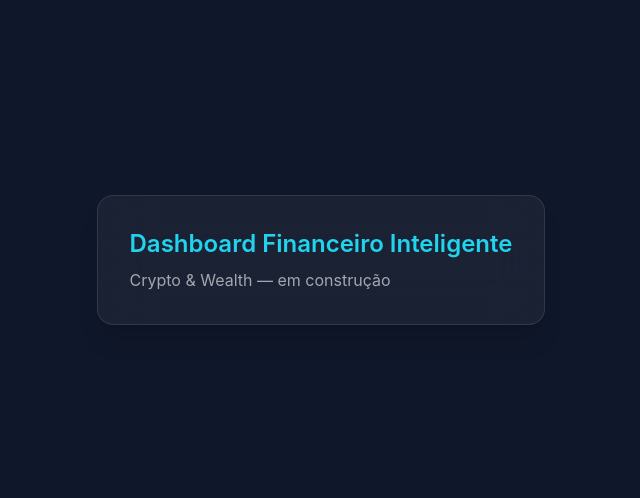
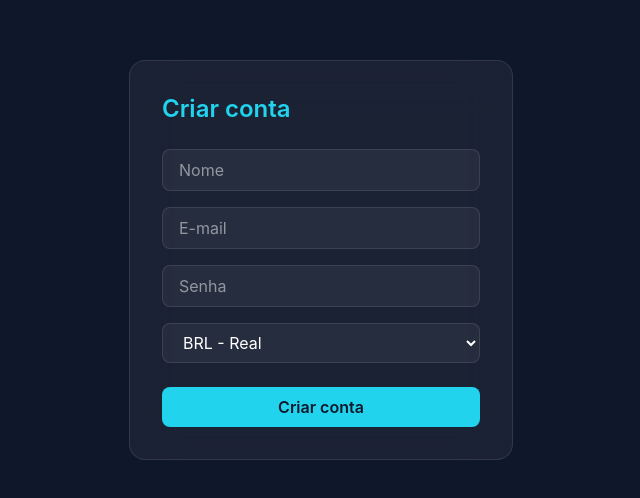
Before and after one commit to Mosca-Pedro/dashboard-financeiro, a React app in the folder frontend/: page /register in a window 1280 px wide. Shown: the part 140-638 px from the top of the page, without its empty margins (319-959 px from the left). Built offline with nearby package versions, Linux system fonts and the light colour scheme; the HTML template or start-up script is replaced by a standard one.

Commit message:
Add páginas Login, Register e Dashboard com React Router

```diff
--- a/frontend/src/App.jsx
+++ b/frontend/src/App.jsx
@@ -1,13 +1,17 @@
+import { BrowserRouter, Routes, Route } from 'react-router-dom'
+import Login from './pages/Login'
+import Register from './pages/Register'
+import Dashboard from './pages/Dashboard'
+
 function App() {
   return (
-    <div className="min-h-screen bg-background text-white flex items-center justify-center">
-      <div className="backdrop-blur-xl bg-white/5 border border-white/10 rounded-2xl p-8 shadow-xl">
-        <h1 className="text-2xl font-semibold text-neon-cyan">
-          Dashboard Financeiro Inteligente
-        </h1>
-        <p className="text-white/60 mt-2">Crypto & Wealth — em construção</p>
-      </div>
-    </div>
+    <BrowserRouter>
+      <Routes>
+        <Route path="/" element={<Login />} />
+        <Route path="/register" element={<Register />} />
+        <Route path="/dashboard" element={<Dashboard />} />
+      </Routes>
+    </BrowserRouter>
   )
 }
 
--- /dev/null
+++ b/frontend/src/pages/Dashboard.jsx
@@ -0,0 +1,34 @@
+function Dashboard() {
+  return (
+    <div className="min-h-screen bg-background text-white p-6">
+      <header className="flex items-center justify-between mb-8">
+        <h1 className="text-2xl font-semibold text-neon-cyan">
+          Dashboard Financeiro
+        </h1>
+        <div className="text-white/60">Olá, usuário</div>
+      </header>
+
+      <div className="grid grid-cols-1 md:grid-cols-3 gap-4 mb-8">
+        <div className="backdrop-blur-xl bg-white/5 border border-white/10 rounded-2xl p-6">
+          <p className="text-white/60 text-sm">Saldo Total</p>
+          <p className="text-2xl font-bold mt-1">R$ --</p>
+        </div>
+        <div className="backdrop-blur-xl bg-white/5 border border-white/10 rounded-2xl p-6">
+          <p className="text-white/60 text-sm">Lucro / Prejuízo</p>
+          <p className="text-2xl font-bold mt-1 text-neon-green">R$ --</p>
+        </div>
+        <div className="backdrop-blur-xl bg-white/5 border border-white/10 rounded-2xl p-6">
+          <p className="text-white/60 text-sm">Maior Alocação</p>
+          <p className="text-2xl font-bold mt-1">--</p>
+        </div>
+      </div>
+
+      <div className="backdrop-blur-xl bg-white/5 border border-white/10 rounded-2xl p-6">
+        <h2 className="text-lg font-semibold mb-4">Transações Recentes</h2>
+        <p className="text-white/40">Nenhuma transação ainda.</p>
+      </div>
+    </div>
+  )
+}
+
+export default Dashboard
--- /dev/null
+++ b/frontend/src/pages/Login.jsx
@@ -0,0 +1,29 @@
+function Login() {
+  return (
+    <div className="min-h-screen bg-background text-white flex items-center justify-center">
+      <div className="backdrop-blur-xl bg-white/5 border border-white/10 rounded-2xl p-8 w-full max-w-sm">
+        <h1 className="text-2xl font-semibold text-neon-cyan mb-6">Entrar</h1>
+        <form className="flex flex-col gap-4">
+          <input
+            type="email"
+            placeholder="E-mail"
+            className="bg-white/5 border border-white/10 rounded-lg px-4 py-2 outline-none focus:border-neon-cyan"
+          />
+          <input
+            type="password"
+            placeholder="Senha"
+            className="bg-white/5 border border-white/10 rounded-lg px-4 py-2 outline-none focus:border-neon-cyan"
+          />
+          <button
+            type="submit"
+            className="bg-neon-cyan text-background font-semibold rounded-lg py-2 mt-2 hover:opacity-90 transition"
+          >
+            Entrar
+          </button>
+        </form>
+      </div>
+    </div>
+  )
+}
+
+export default Login
--- /dev/null
+++ b/frontend/src/pages/Register.jsx
@@ -0,0 +1,40 @@
+function Register() {
+  return (
+    <div className="min-h-screen bg-background text-white flex items-center justify-center">
+      <div className="backdrop-blur-xl bg-white/5 border border-white/10 rounded-2xl p-8 w-full max-w-sm">
+        <h1 className="text-2xl font-semibold text-neon-cyan mb-6">Criar conta</h1>
+        <form className="flex flex-col gap-4">
+          <input
+            type="text"
+            placeholder="Nome"
+            className="bg-white/5 border border-white/10 rounded-lg px-4 py-2 outline-none focus:border-neon-cyan"
+          />
+          <input
+            type="email"
+            placeholder="E-mail"
+            className="bg-white/5 border border-white/10 rounded-lg px-4 py-2 outline-none focus:border-neon-cyan"
+          />
+          <input
+            type="password"
+            placeholder="Senha"
+            className="bg-white/5 border border-white/10 rounded-lg px-4 py-2 outline-none focus:border-neon-cyan"
+          />
+          <select
+            className="bg-white/5 border border-white/10 rounded-lg px-4 py-2 outline-none focus:border-neon-cyan text-white"
+          >
+            <option value="BRL" className="bg-background">BRL - Real</option>
+            <option value="USD" className="bg-background">USD - Dólar</option>
+          </select>
+          <button
+            type="submit"
+            className="bg-neon-cyan text-background font-semibold rounded-lg py-2 mt-2 hover:opacity-90 transition"
+          >
+            Criar conta
+          </button>
+        </form>
+      </div>
+    </div>
+  )
+}
+
+export default Register
```
